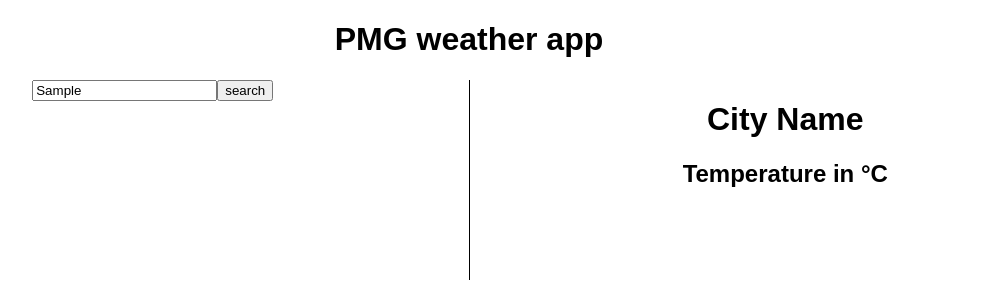
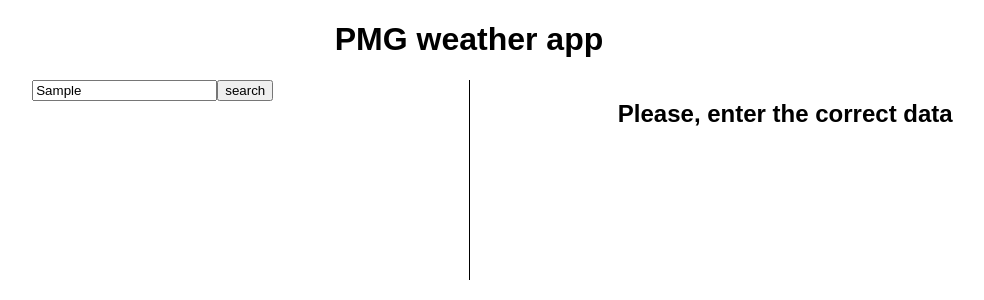
Before and after one commit to akio-q/pmg-weather-app, a React (Create React App) app: page / in a window 1280 px wide. Both pictures are taken after typing "Sample" into the empty fields and a click on the button "search". Shown: the top 300 px of the page, without its empty margins (171-1155 px from the left). Built offline with nearby package versions, Linux system fonts and the light colour scheme; no server answers.

Commit message:
add VisibleContent component

```diff
--- a/src/App.js
+++ b/src/App.js
@@ -35,12 +35,26 @@ function App() {
         </div>
 
         <div className="right-panel">
-          <h1>{!displayCity ? 'City Name' : displayCity}</h1>
-          <h2>{temperature ? `${temperature}°C` : 'Temperature in °C'}</h2>
+          <VisibleContent displayCity={displayCity} temperature={temperature} error={error} />
         </div>
       </div>
     </div>
   );
 }
 
+const VisibleContent = ({displayCity, temperature, error}) => {
+  if (error) {
+    return (
+      <h2>Please, enter the correct data</h2>
+    )
+  }
+
+  return (
+    <>
+      <h1>{!displayCity ? 'City Name' : displayCity}</h1>
+      <h2>{temperature ? `${temperature}°C` : 'Temperature in °C'}</h2>
+    </>
+  )
+}
+
 export default App;
```
